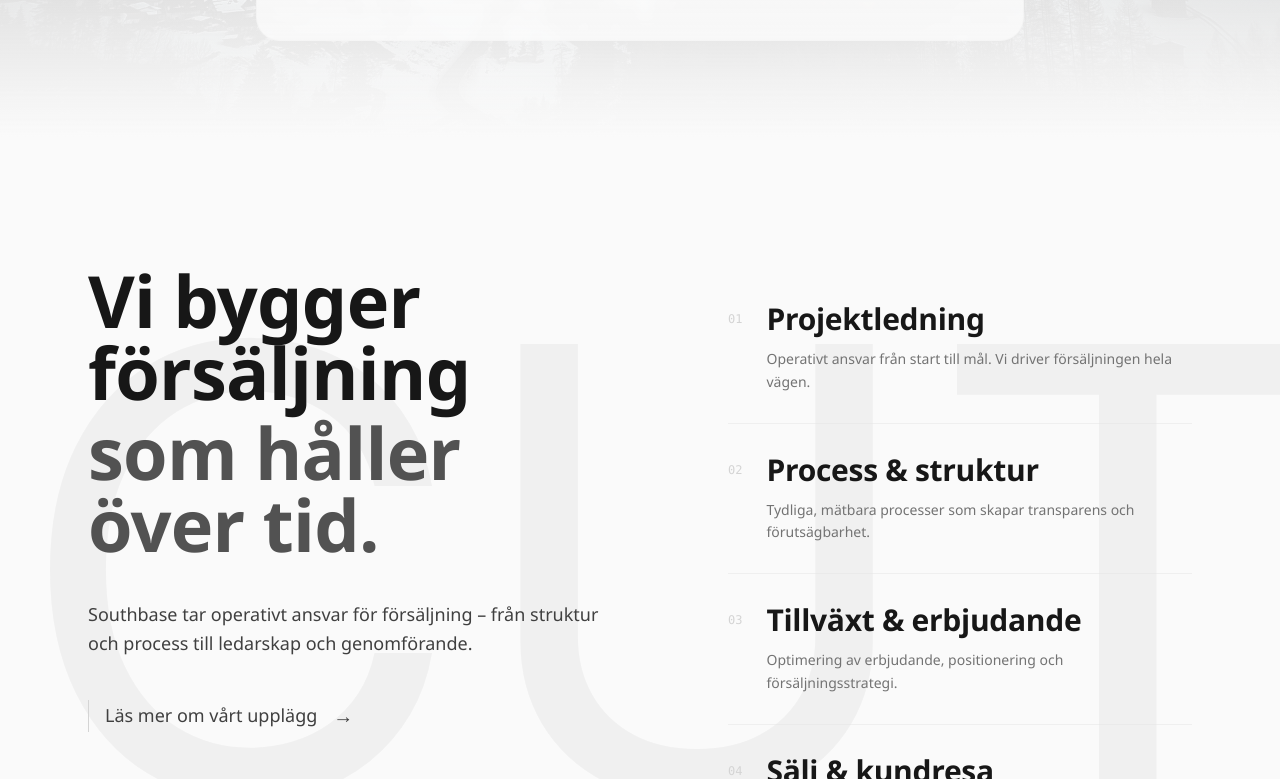
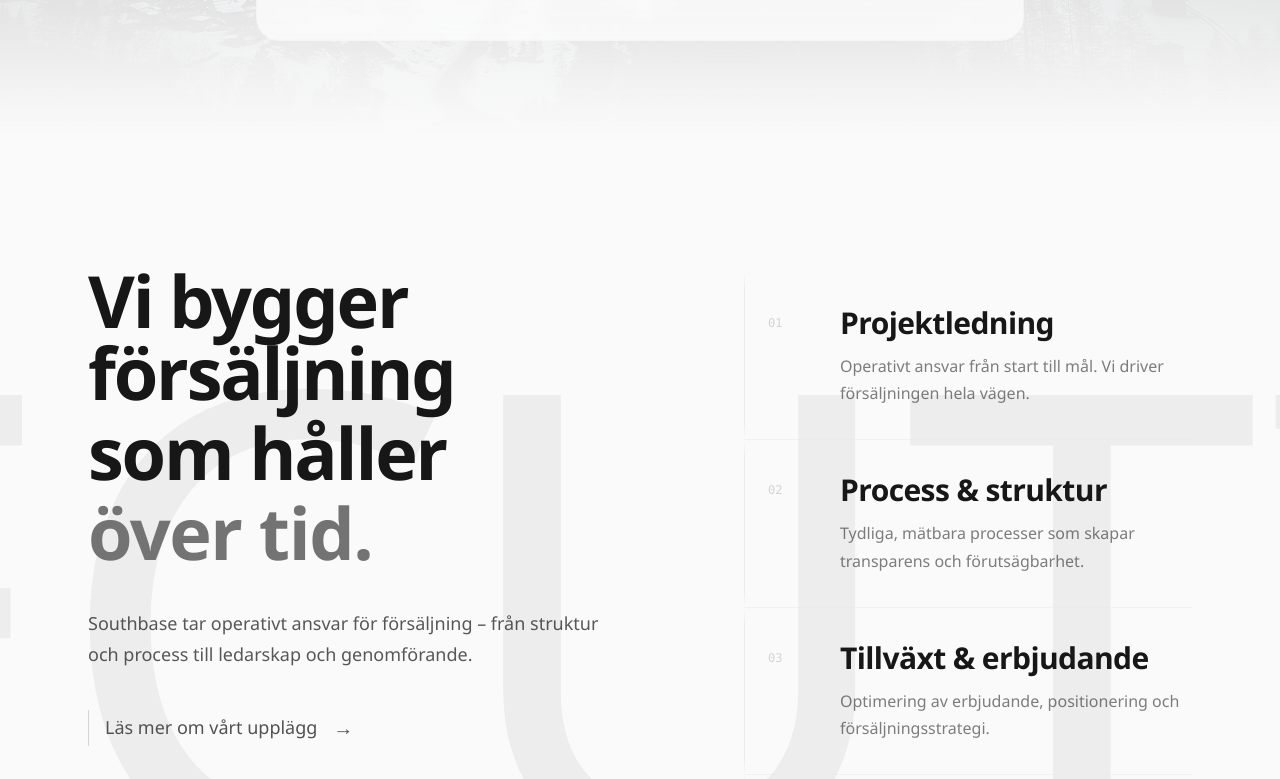
Before and after one commit to qreamy/sbc, a Next.js app: page / in a window 1280 px wide. Shown: the part 721-1500 px from the top of the page. Built offline with nearby package versions, Linux system fonts and the light colour scheme; a web font is replaced by a local one.

Commit message:
Förbättra 'Vad gör vi'-sektionen med premium typografi, framework-layout och förfinad bakgrundstypografi

```diff
--- a/app/page.tsx
+++ b/app/page.tsx
@@ -332,6 +332,7 @@ type ServiceItem = {
 function ServiceBlock({ service, index }: { service: ServiceItem; index: number }) {
   const { ref, inView } = useInView<HTMLDivElement>({ threshold: 0.3, rootMargin: '-100px 0px' });
   const [isActive, setIsActive] = useState(false);
+  const [isHovered, setIsHovered] = useState(false);
 
   useEffect(() => {
     if (inView) {
@@ -350,19 +351,46 @@ function ServiceBlock({ service, index }: { service: ServiceItem; index: number
         transform: isActive ? 'translateY(0)' : 'translateY(4px)',
         transitionDelay: `${index * 80}ms`,
       }}
+      onMouseEnter={() => setIsHovered(true)}
+      onMouseLeave={() => setIsHovered(false)}
     >
-      <div className="py-7 border-b border-neutral-200/50">
-        <div className="flex items-start gap-6">
-          <div className="flex-shrink-0 pt-1">
+      {/* Vertical axis line behind numbers */}
+      <div
+        className="absolute left-0 top-0 bottom-0 w-px"
+        style={{
+          background: 'linear-gradient(to bottom, transparent 0%, rgba(0,0,0,0.06) 10%, rgba(0,0,0,0.06) 90%, transparent 100%)',
+          opacity: isActive ? 1 : 0.3,
+          transition: 'opacity 700ms ease-out',
+        }}
+      />
+
+      {/* Tiny left marker on hover */}
+      <div
+        className="absolute left-0 top-1/2 -translate-y-1/2 w-1 h-1 rounded-full transition-all duration-200"
+        style={{
+          background: isHovered ? 'rgba(0,0,0,0.4)' : 'transparent',
+          transform: isHovered ? 'translateY(-50%) translateX(-2px)' : 'translateY(-50%) translateX(0)',
+        }}
+      />
+
+      <div
+        className="py-8 border-b border-neutral-200/40 transition-colors duration-200 cursor-default"
+        style={{
+          backgroundColor: isHovered ? 'rgba(0, 0, 0, 0.025)' : 'transparent',
+          paddingLeft: '24px',
+        }}
+      >
+        <div className="flex items-start gap-8">
+          <div className="flex-shrink-0 pt-1" style={{ width: '40px' }}>
             <span className="text-xs font-medium text-neutral-300 font-mono">
               {service.number}
             </span>
           </div>
           <div className="flex-1">
-            <h3 className="text-2xl sm:text-3xl font-semibold text-neutral-900 mb-3 leading-[1.1] font-[var(--font-general-sans)] tracking-[-0.01em]">
+            <h3 className="text-2xl sm:text-3xl font-bold text-neutral-900 mb-3 leading-[1.15] font-[var(--font-general-sans)] tracking-[-0.02em]">
               {service.title}
             </h3>
-            <p className="text-sm text-neutral-500 leading-relaxed font-light max-w-lg">
+            <p className="text-base text-neutral-500 leading-[1.7] font-light max-w-lg" style={{ color: 'rgba(0, 0, 0, 0.5)' }}>
               {service.description}
             </p>
           </div>
@@ -401,12 +429,24 @@ function WhatWeDoSection() {
 
   return (
     <section id="vad" className="relative bg-neutral-50 overflow-hidden py-24 sm:py-32">
-      {/* Large typographic background - echo, not design */}
+      {/* Large typographic background - intentional framing with "EXECUTION" */}
       <div className="absolute inset-0 pointer-events-none overflow-hidden">
-        <div className="absolute left-1/2 top-1/2 -translate-x-1/2 -translate-y-1/2">
+        <div
+          className="absolute"
+          style={{
+            left: '50%',
+            top: '50%',
+            transform: 'translateX(-48%) translateY(-50%)',
+            filter: 'blur(0.5px)',
+          }}
+        >
           <span
-            className="block text-[380px] sm:text-[500px] lg:text-[620px] font-normal text-neutral-900 whitespace-nowrap"
-            style={{ opacity: 0.04, fontFamily: 'var(--font-inter)' }}
+            className="block text-[400px] sm:text-[520px] lg:text-[640px] font-normal text-neutral-900 whitespace-nowrap font-[var(--font-general-sans)]"
+            style={{
+              opacity: 0.055,
+              letterSpacing: '-0.015em',
+              fontWeight: 300,
+            }}
           >
             EXECUTION
           </span>
@@ -425,10 +465,10 @@ function WhatWeDoSection() {
                 transform: titleInView ? 'translateY(0)' : 'translateY(12px)',
               }}
             >
-              <h2 className="text-5xl sm:text-6xl lg:text-7xl font-bold tracking-[-0.01em] leading-[0.90] max-w-xl font-[var(--font-general-sans)]">
-                <span className="text-neutral-900">Vi bygger försäljning</span>
-                <span className="block text-neutral-600 mt-2">som håller</span>
-                <span className="block text-neutral-600">över tid.</span>
+              <h2 className="text-5xl sm:text-6xl lg:text-7xl font-bold leading-[0.94] max-w-[32rem] font-[var(--font-general-sans)]">
+                <span className="text-neutral-900 block tracking-[-0.03em]">Vi bygger försäljning</span>
+                <span className="block text-neutral-900 mt-2 tracking-[-0.03em]">som håller</span>
+                <span className="block text-neutral-500 mt-2 tracking-[-0.02em] font-semibold">över tid.</span>
               </h2>
             </div>
 
@@ -440,14 +480,14 @@ function WhatWeDoSection() {
                 transform: textInView ? 'translateY(0)' : 'translateY(12px)',
               }}
             >
-              <p className="text-lg text-neutral-700 leading-relaxed max-w-lg">
+              <p className="text-lg leading-[1.7] max-w-[50ch]" style={{ color: 'rgba(0, 0, 0, 0.65)' }}>
                 Southbase tar operativt ansvar för försäljning – från struktur och process till ledarskap och genomförande.
               </p>
             </div>
 
-            {/* CTA - decision, not navigation */}
+            {/* Premium editorial CTA */}
             <div
-              className="mt-12 transition-all duration-700 ease-out delay-200"
+              className="mt-14 transition-all duration-700 ease-out delay-200"
               style={{
                 opacity: textInView ? 1 : 0,
                 transform: textInView ? 'translateY(0)' : 'translateY(12px)',
@@ -455,24 +495,33 @@ function WhatWeDoSection() {
             >
               <a
                 href="/services"
-                className="group flex items-center gap-4 text-lg font-medium text-neutral-700 transition-all duration-200 hover:text-neutral-900"
+                className="group flex items-center gap-4 text-lg font-medium text-neutral-600 transition-all duration-300 hover:text-neutral-900"
               >
-                <div className="w-px h-8 bg-neutral-300 group-hover:bg-neutral-900 transition-colors duration-200" />
+                <div
+                  className="w-px bg-neutral-300 transition-all duration-300 group-hover:bg-neutral-900"
+                  style={{ height: '36px' }}
+                />
                 <span className="relative">
                   Läs mer om vårt upplägg
                   <span
-                    className="absolute bottom-0 left-0 right-0 h-px bg-neutral-300 transition-all duration-300 group-hover:scale-x-100 group-hover:bg-neutral-900"
-                    style={{ transform: 'scaleX(0)', transformOrigin: 'left' }}
+                    className="absolute bottom-0 left-0 right-0 h-[1px] bg-neutral-900 transition-all duration-300 group-hover:scale-x-100 group-hover:opacity-100"
+                    style={{
+                      transform: 'scaleX(0)',
+                      transformOrigin: 'left',
+                      opacity: 0,
+                    }}
                   />
                 </span>
-                <span className="text-xl transition-transform duration-200 group-hover:translate-x-1.5">→</span>
+                <span className="text-xl transition-transform duration-300 group-hover:translate-x-1">
+                  →
+                </span>
               </a>
             </div>
           </div>
 
-          {/* Right Column - Services list */}
+          {/* Right Column - Framework list */}
           <div className="relative pt-2">
-            <div className="pl-8 md:pl-12">
+            <div className="pl-12 md:pl-16">
               {services.map((service, index) => (
                 <ServiceBlock key={service.number} service={service} index={index} />
               ))}
```
